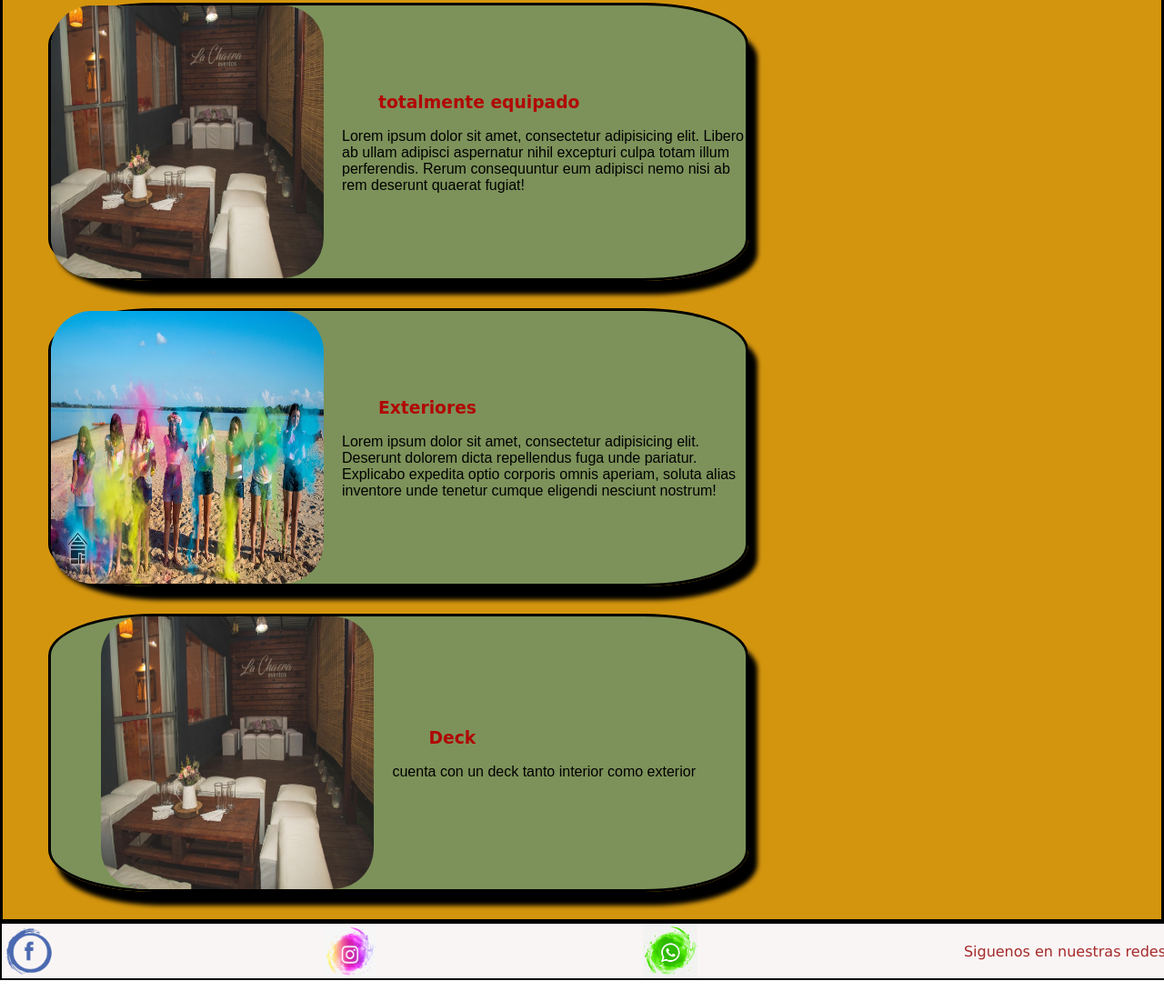
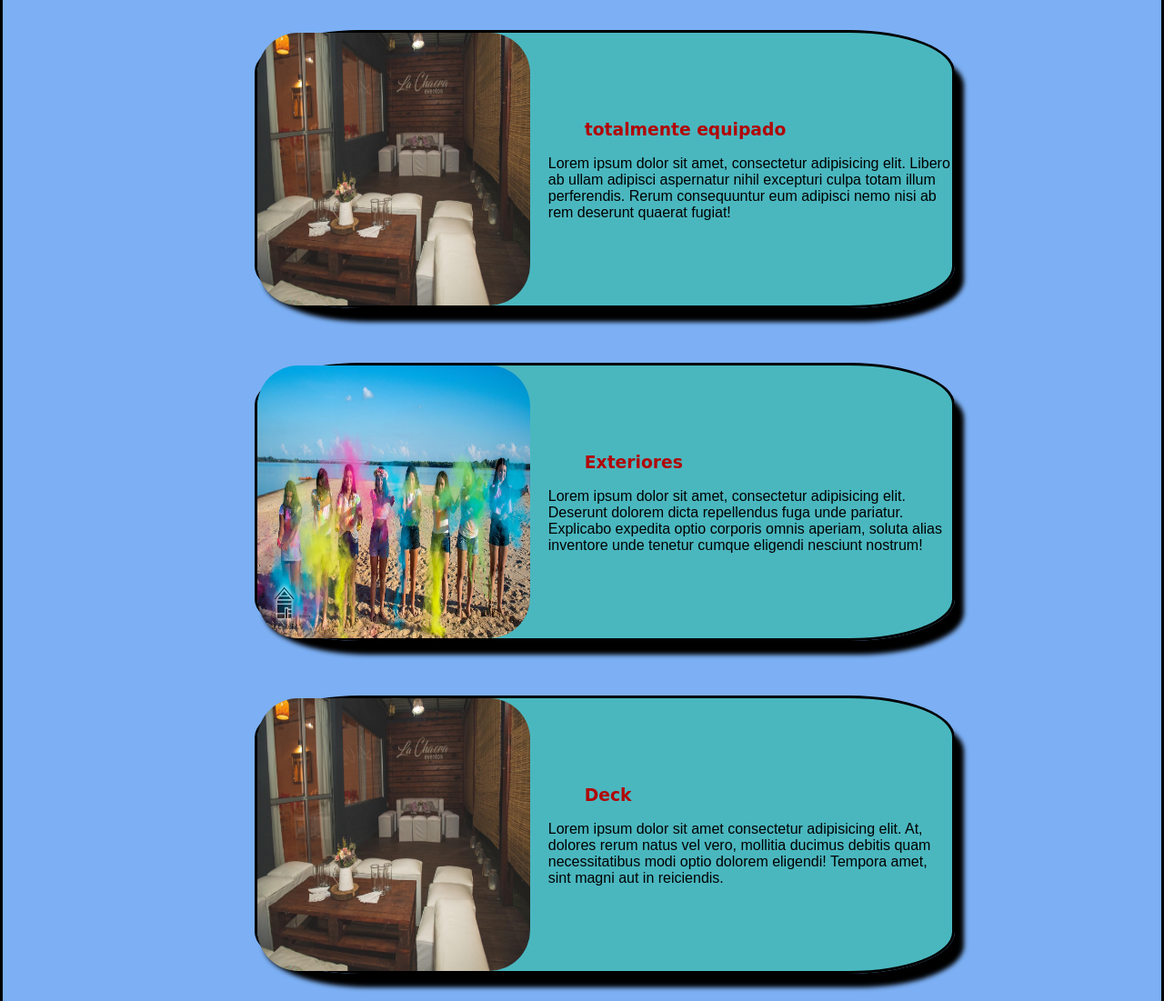
Before and after one commit to Juaco57/DW-23500-la-chacra-eventos, a plain HTML site: page Pages/nuestro-salon.html in a window 1280 px wide. Shown: the part 1295-2396 px from the top of the page at 91% size. Before the commit the page ends 2373 px from the top, so only its background shows below. Drawn offline with Linux system fonts and the light colour scheme; a web font is replaced by a local one.

Commit message:
colocamos img al heder

```diff
--- a/Pages/nuestro-salon.html
+++ b/Pages/nuestro-salon.html
@@ -81,7 +81,7 @@
                 <img src="../Imagen/salon1.JPG" alt="salon 1"class="img_salon">
                 <div class="card__content">
                     <h3 class="card__titulo">Deck</h3>
-                    <p class="card__info">cuenta con un deck tanto interior como exterior</p>
+                    <p class="card__info">Lorem ipsum dolor sit amet consectetur adipisicing elit. At, dolores rerum natus vel vero, mollitia ducimus debitis quam necessitatibus modi optio dolorem eligendi! Tempora amet, sint magni aut in reiciendis.</p>
                 </div>
             </div>
         </section>
--- a/css/estilos.css
+++ b/css/estilos.css
@@ -10,10 +10,11 @@
 }
 
 .encabezado{
+    background-image: url(../Imagen/img_header2.jpg);
     background-color: rgb(112, 217, 221);
     border-radius: 5px;/*bordes redondeados header*/
     height: 100px;/*ancho heder*/
-    border: black;
+    border: black 10px;
 }
 .encabezado__salon{
     background-color: cadetblue;
@@ -28,6 +29,8 @@
     width: 80px;
     height: 80%;
 }
+
+
 .img__inicio{
     background-size: contain;
 }
@@ -35,7 +38,9 @@
 .navegacion ul li{/*menu navegacion*/
     display: inline;
     margin: 0px 30px;
+
 }
+
 
 .navegacion{
     display: flex;
@@ -76,7 +81,6 @@ body{
     background-size: cover;
     background-repeat: no-repeat;*//*para no repetir la imagen*/
     /*justify-content: center;*/
-
 }
 
 .descripcion_salon{
@@ -95,18 +99,22 @@ body{
     justify-content: space-around;
     align-items: center;
     padding: 100px 30px;
-    background-color: beige;
+    background-color: rgba(147, 207, 6, 0.521);
 
 }
 .grid_card{
-    background-color: rgb(212, 149, 14);
-    justify-content: center;
+    background-color: rgb(124, 175, 243);
+    display: flex;
+    flex-wrap: wrap;
+    justify-content: space-around;
     align-items: center;
+    /* justify-content: center; */
+    /* align-items: center; */
     border: solid black 3px;
 }
 .card{
     display: flex;
-    background-color: #068fc16c;
+    background-color: #06c1796c;
     align-items: center;
     margin-left: 50px;
     margin-top: 30px;
```
Also changed, not shown: Imagen/img_header.jpg (added), Imagen/img_header1.jpg (added), Imagen/img_header2.jpg (added).
